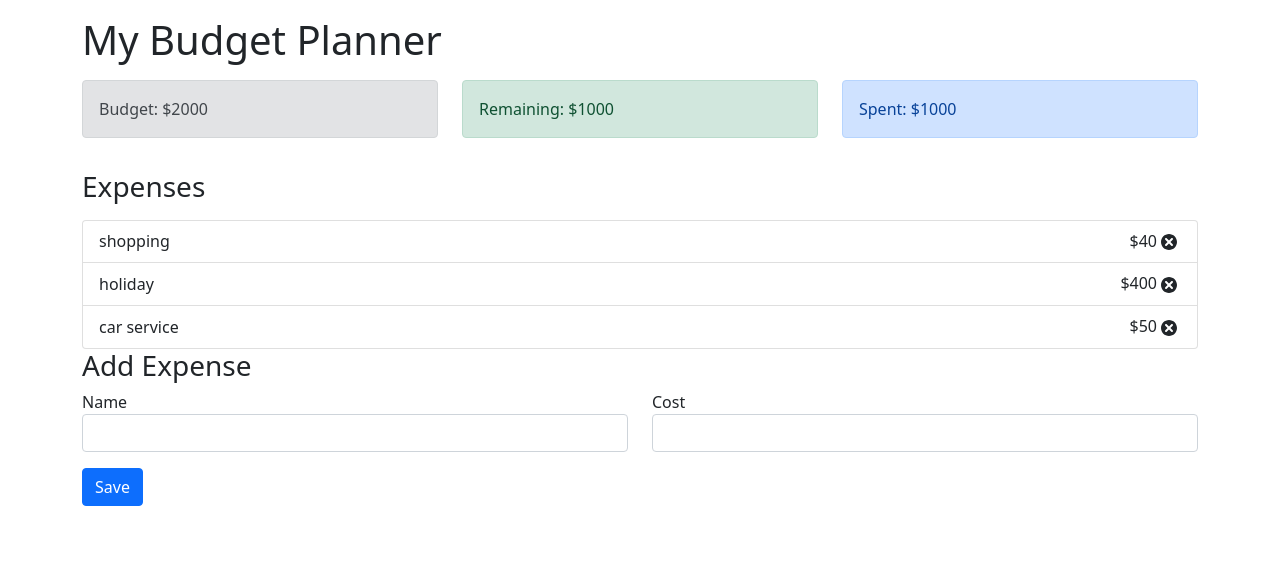
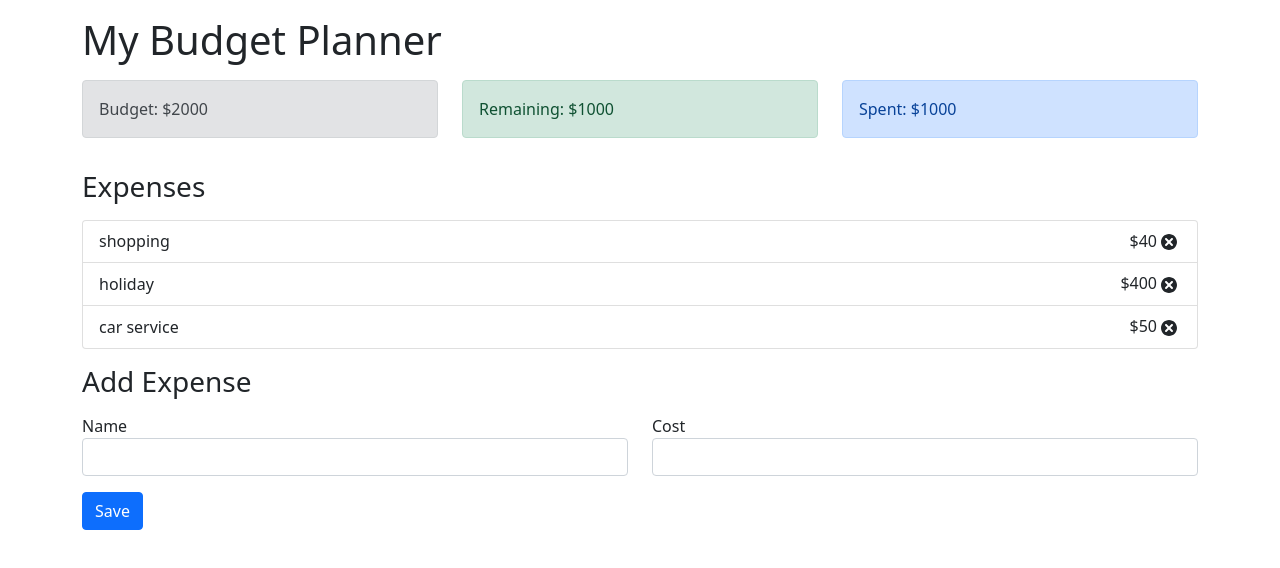
Before and after one commit to ChyenneW/react-budget-tracker, a React (Create React App) app: page / in a window 1280 px wide. Shown: the top 568 px of the page. Built offline with nearby package versions, Linux system fonts and the light colour scheme.

Commit message:
Update App inline bootstrap CSS

```diff
--- a/src/App.js
+++ b/src/App.js
@@ -31,9 +31,9 @@
         </div>
       </div>
 
-      <h3>Add Expense</h3>
-      <div>
-        <div>
+      <h3 className='mt-3'>Add Expense</h3>
+      <div className='row mt-3'>
+        <div className='col-sm'>
           <AddExpenseForm />
         </div>
       </div>
```
